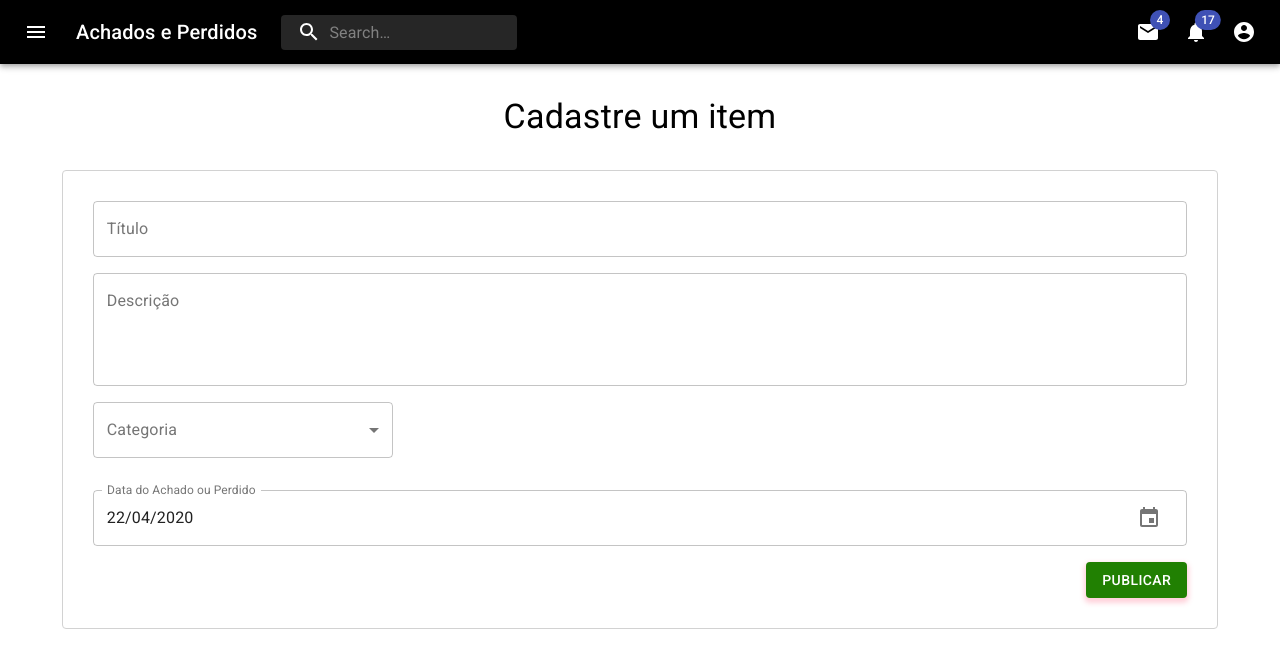
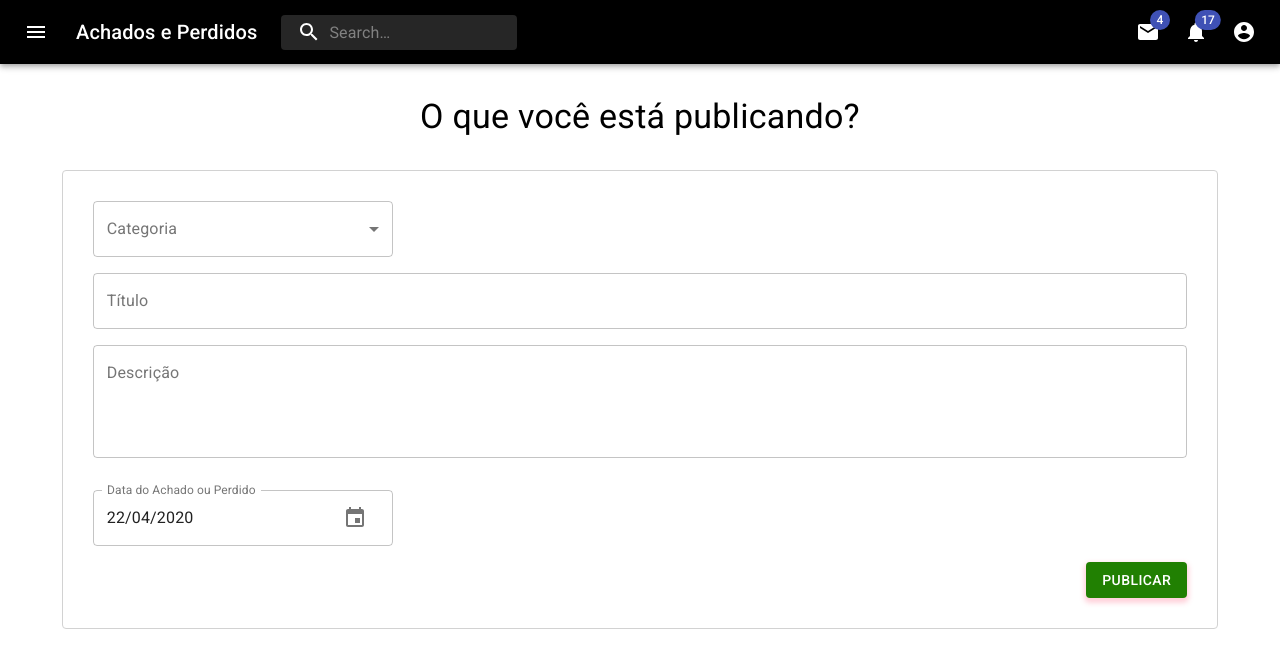
Before and after one commit to Achados-e-Perdidos/web-client, a React (Create React App) app: page /item/register in a window 1280 px wide. Shown: the top 668 px of the page. Built offline with nearby package versions, Linux system fonts and the light colour scheme.

Commit message:
arrumando detalhes

```diff
--- a/src/components/DatePickerInput/index.js
+++ b/src/components/DatePickerInput/index.js
@@ -14,6 +14,7 @@ const DatePickerInput = (props) => {
     return (
         <MuiPickersUtilsProvider utils={DateFnsUtils}>
             <KeyboardDatePicker
+                style={{width: 300}}
                 disableToolbar
                 variant="inline"
                 inputVariant="outlined"
--- a/src/components/FormItemRegister/index.js
+++ b/src/components/FormItemRegister/index.js
@@ -16,7 +16,7 @@ const useStyles = makeStyles({
     buttonPublicar: {
         backgroundColor: '#218002',
         '&:hover': {
-            backgroundColor: '#3a8821'
+            backgroundColor: '#000000'
         },
         boxShadow: '0 3px 5px 2px rgba(255, 105, 135, .3)',
     },
@@ -40,16 +40,6 @@ const FormItemRegister = () => {
         <form className="form form-register-item" autoComplete="off" method="post" onSubmit={handleSubmit}>
             <Grid container spacing={2}>
                 <Grid item xs={12}>
-                    <FormControl className="form-control">
-                        <TextField variant="outlined" id="input-titulo" label="Título"/>
-                    </FormControl>
-                </Grid>
-                <Grid item xs={12}>
-                    <FormControl className="form-control">
-                        <TextField multiline rows={4} variant="outlined" id="input-descricao" label="Descrição"/>
-                    </FormControl>
-                </Grid>
-                <Grid item xs={12}>
                     <FormControl variant="outlined" className="form-control">
                         <InputLabel id="input-categoria-label">Categoria</InputLabel>
                         <Select
@@ -57,7 +47,6 @@ const FormItemRegister = () => {
                             id="input-categoria"
                             value={categoria}
                             onChange={handleChangeCategoria}
-                            width="50%"
                             style={{width: 300}}
                             label="Categoria"
                         >
@@ -67,6 +56,16 @@ const FormItemRegister = () => {
                             <MenuItem value={20}>Jóias e bijuterias</MenuItem>
                             <MenuItem value={10}>Relógio</MenuItem>
                         </Select>
+                    </FormControl>
+                </Grid>
+                <Grid item xs={12}>
+                    <FormControl className="form-control">
+                        <TextField variant="outlined" id="input-titulo" label="Título"/>
+                    </FormControl>
+                </Grid>
+                <Grid item xs={12}>
+                    <FormControl className="form-control">
+                        <TextField multiline rows={4} variant="outlined" id="input-descricao" label="Descrição"/>
                     </FormControl>
                 </Grid>
                 <Grid item xs={12}>
--- a/src/index.css
+++ b/src/index.css
@@ -35,10 +35,11 @@ a {
     position: relative;
 }
 
-@media all and (min-width: 850px){
+@media all and (min-width: 768px){
     .content-wrapper{
         border: 1px solid #d2d2d2;
         padding: 30px;
+        max-width: 1200px;
     }
 }
 
--- a/src/pages/ItemRegister/index.js
+++ b/src/pages/ItemRegister/index.js
@@ -14,7 +14,7 @@ const ItemRegister = () => {
             <main className="p-8 pt-32">
                 <div className="welcome">
                     <Typography variant="h4" component="h2" >
-                        Cadastre um item
+                        O que você está publicando?
                     </Typography>
                 </div>
 
```
